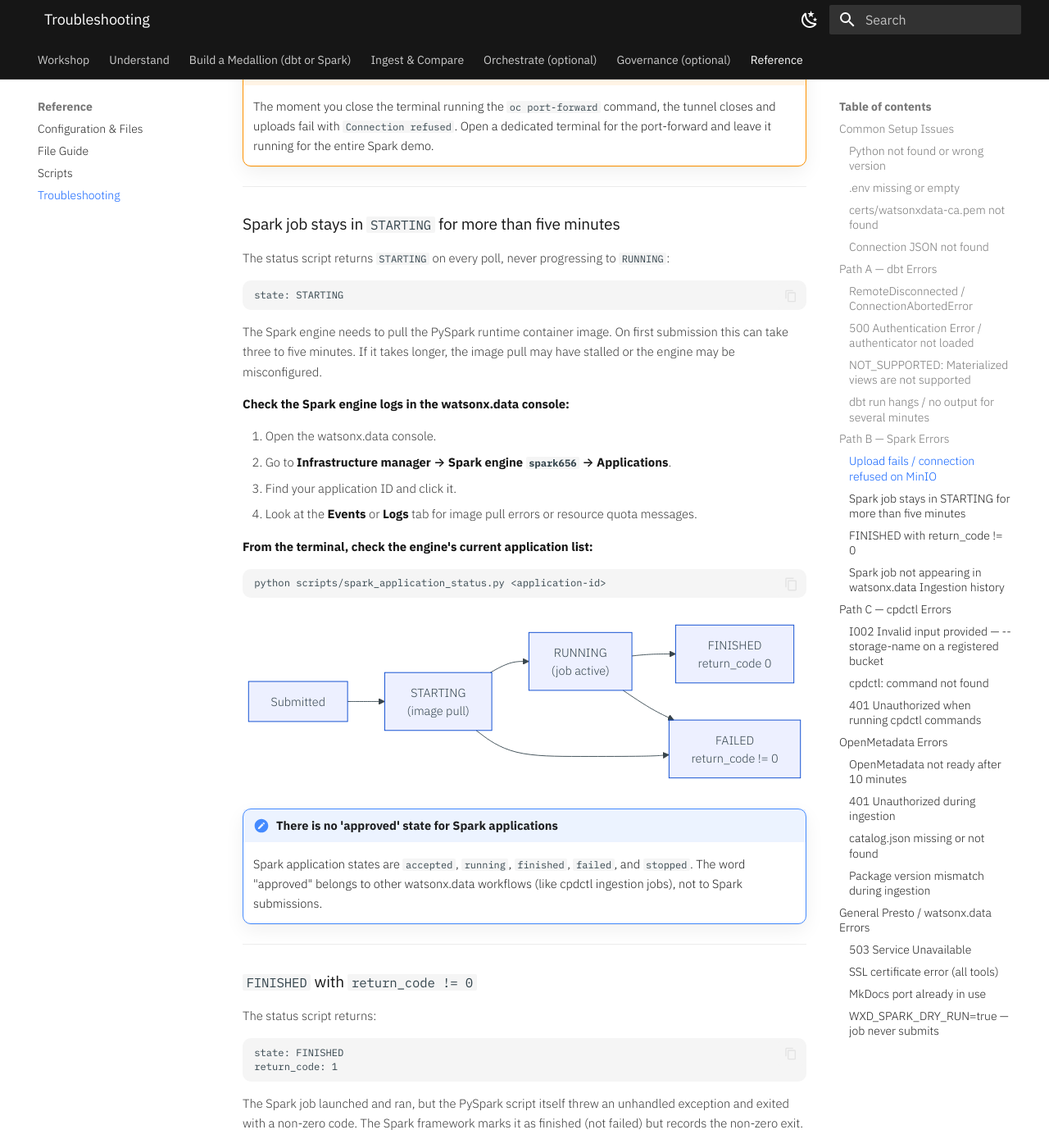
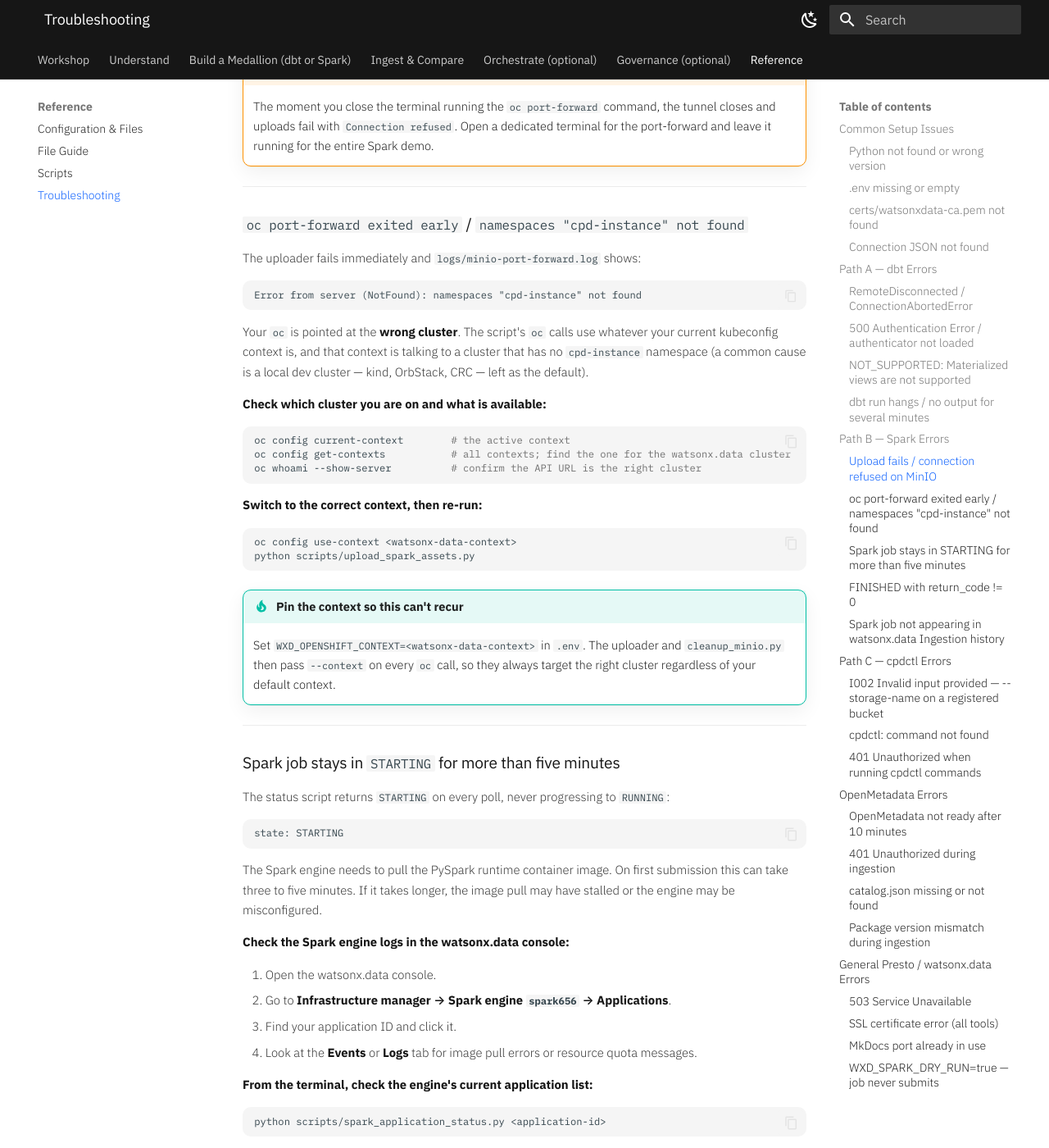
Before and after one commit to aseelert/ibmas-watsonxdata-dbt, an MkDocs documentation site: the page built from docs/troubleshooting.md, in a window 1280 px wide and 1400 px high, scrolled down 6853 px. Shown: the whole window at 82% size. Built offline with MkDocs 1.6.1 and Material for MkDocs 9.7.7, drawn with Linux system fonts in a browser that asks for light colours.

Commit message:
docs: document WXD_OPENSHIFT_CONTEXT + wrong-cluster troubleshooting
Add WXD_OPENSHIFT_CONTEXT to the configuration env-var table, and a
troubleshooting entry for the `oc port-forward exited early` /
`namespaces "cpd-instance" not found` error caused by a stray default
kubeconfig context, with the diagnose/switch/pin steps.

Co-Authored-By: Claude Opus 4.8 (1M context) <noreply@anthropic.com>

````diff
--- a/docs/troubleshooting.md
+++ b/docs/troubleshooting.md
@@ -333,6 +333,41 @@ python scripts/upload_spark_assets.py
     The moment you close the terminal running the `oc port-forward` command, the tunnel closes
     and uploads fail with `Connection refused`. Open a dedicated terminal for the port-forward
     and leave it running for the entire Spark demo.
+
+---
+
+### `oc port-forward exited early` / `namespaces "cpd-instance" not found`
+
+The uploader fails immediately and `logs/minio-port-forward.log` shows:
+
+```text
+Error from server (NotFound): namespaces "cpd-instance" not found
+```
+
+Your `oc` is pointed at the **wrong cluster**. The script's `oc` calls use whatever your
+current kubeconfig context is, and that context is talking to a cluster that has no
+`cpd-instance` namespace (a common cause is a local dev cluster — kind, OrbStack, CRC —
+left as the default).
+
+**Check which cluster you are on and what is available:**
+
+```bash
+oc config current-context        # the active context
+oc config get-contexts           # all contexts; find the one for the watsonx.data cluster
+oc whoami --show-server          # confirm the API URL is the right cluster
+```
+
+**Switch to the correct context, then re-run:**
+
+```bash
+oc config use-context <watsonx-data-context>
+python scripts/upload_spark_assets.py
+```
+
+!!! tip "Pin the context so this can't recur"
+    Set `WXD_OPENSHIFT_CONTEXT=<watsonx-data-context>` in `.env`. The uploader and
+    `cleanup_minio.py` then pass `--context` on every `oc` call, so they always target the
+    right cluster regardless of your default context.
 
 ---
 
````
Also changed, not shown: docs/configuration.md (+1 -0 lines).
